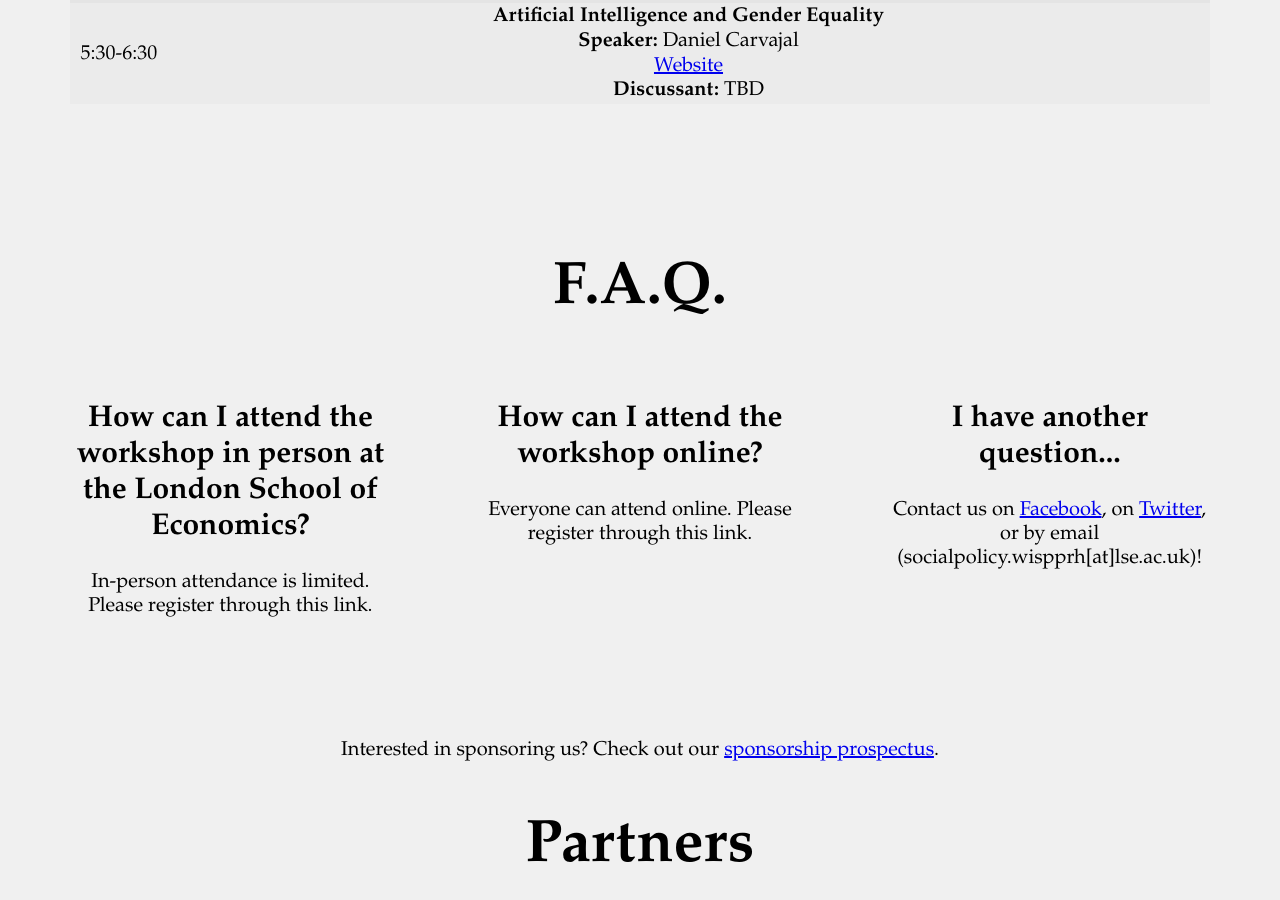
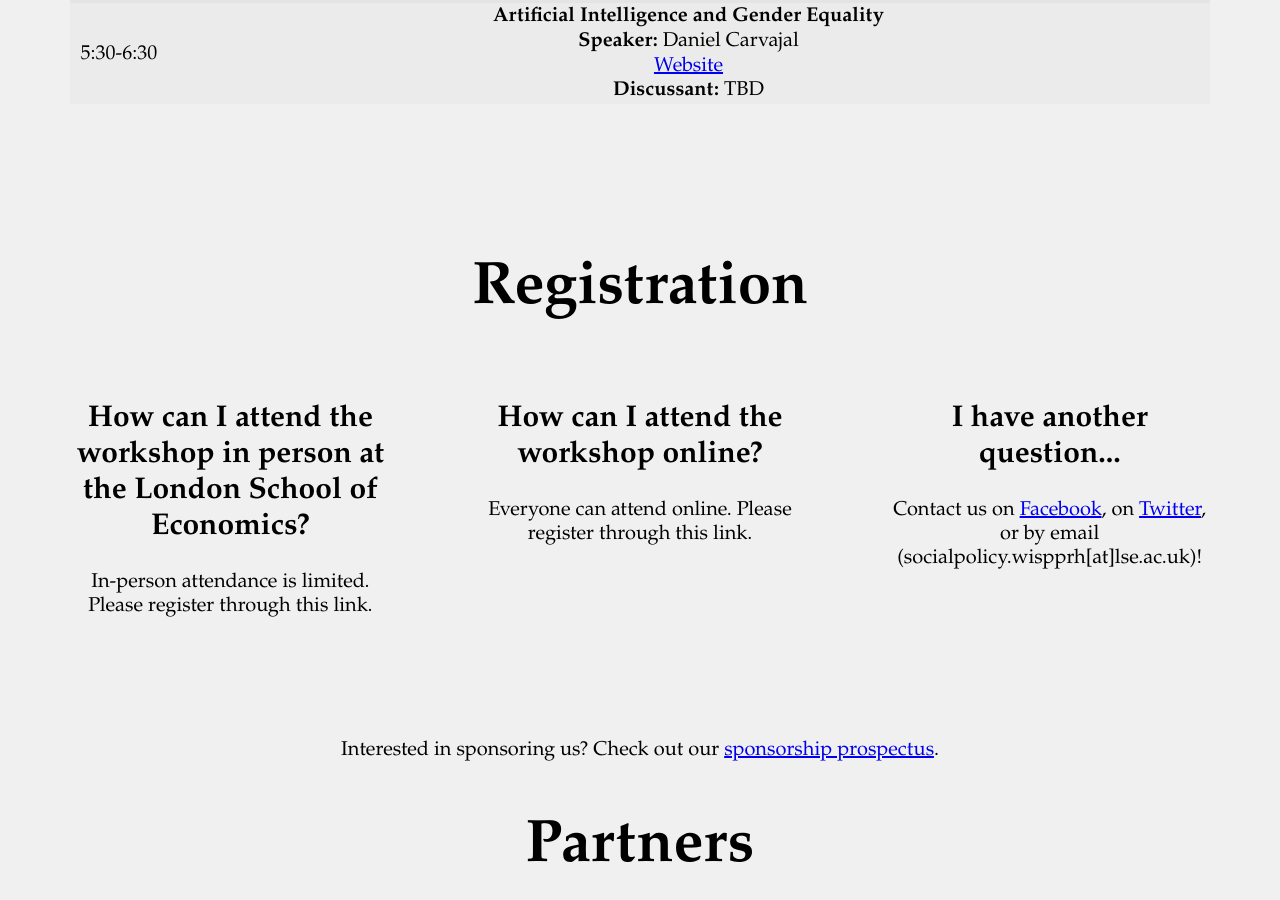
Before and after one commit to elasskenza/gender_workshop, a Jekyll site: the page built from index.html, in a window 1280 px wide and 900 px high, scrolled down 2560 px. Built offline with Jekyll 4.4.1, drawn with Linux system fonts in a browser that asks for light colours.

Commit message:
Update index.html

```diff
--- a/index.html
+++ b/index.html
@@ -62,7 +62,7 @@ layout: default
 {% endif %}
 <section>
   {% if site.data.faq %}
-    <h1 id="faq">F.A.Q.</h1>
+    <h1 id="faq"> Registration </h1>
     <div class="items-container">
       {% for item in site.data.faq %}
         <div class="item-large">
```
